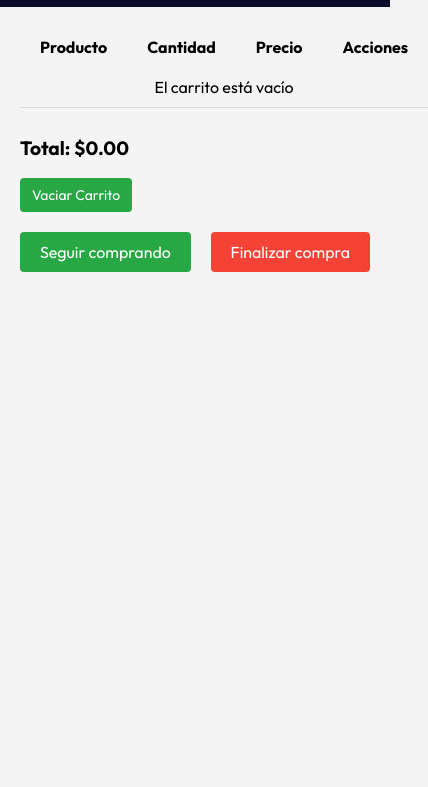
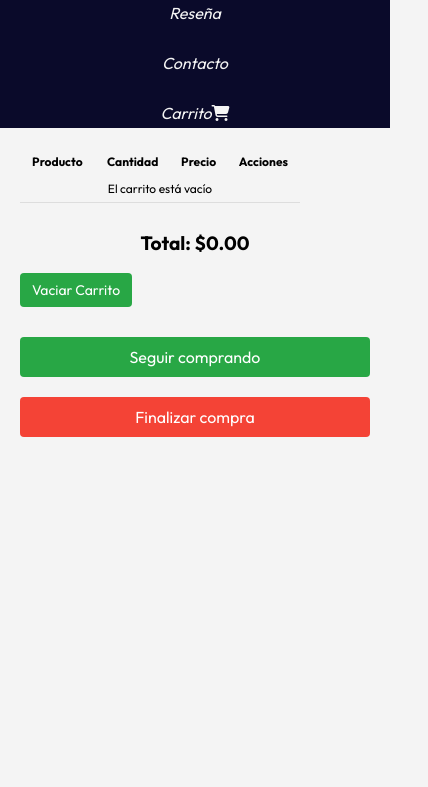
Before and after one commit to Wilenys/Final-proyecto, a plain HTML site: page carrito.html in a window 390 px wide. Shown: the part 137-924 px from the top of the page, 428 px wide, since content can reach past the window. Drawn offline with Linux system fonts and the light colour scheme; some packages are replaced by stand-ins of ours; a script that the page names is missing.

Commit message:
diseno responsive al css para carrito

```diff
--- a/css/index.css
+++ b/css/index.css
@@ -176,12 +176,65 @@ button {
 
 }
 
-@media (max-width:700px) {
-    .carrito {
-        border-radius: 3px;
+/* Media Queries para Responsividad */
 
+/* Para pantallas de tamaño medio, como tablets */
+@media (max-width: 768px) {
+    .carrito table {
+        font-size: 14px;
     }
 
+    .carrito th, .carrito td {
+        padding: 8px;
+    }
+
+    #total-pagar {
+        font-size: 1em;
+        text-align: center;
+    }
+
+    .acciones-carrito {
+        flex-direction: column;
+        align-items: center;
+    }
+
+    .acciones-carrito button {
+        width: 100%;
+        margin: 10px 0;
+    }
+}
+
+/* Para pantallas de tamaño pequeño, como móviles */
+@media (max-width: 480px) {
+    header h1 {
+        font-size: 20px;
+    }
+
+    nav ul {
+        flex-direction: column;
+    }
+
+    nav ul li {
+        margin: 5px 0;
+    }
+
+    .carrito table {
+        font-size: 12px;
+    }
+
+    .carrito th, .carrito td {
+        padding: 6px;
+    }
+
+    .acciones-carrito {
+        flex-direction: column;
+        align-items: center;
+    }
+
+    .acciones-carrito button {
+        width: 100%;
+        margin: 10px 0;
+    }
 }
 
 
```
